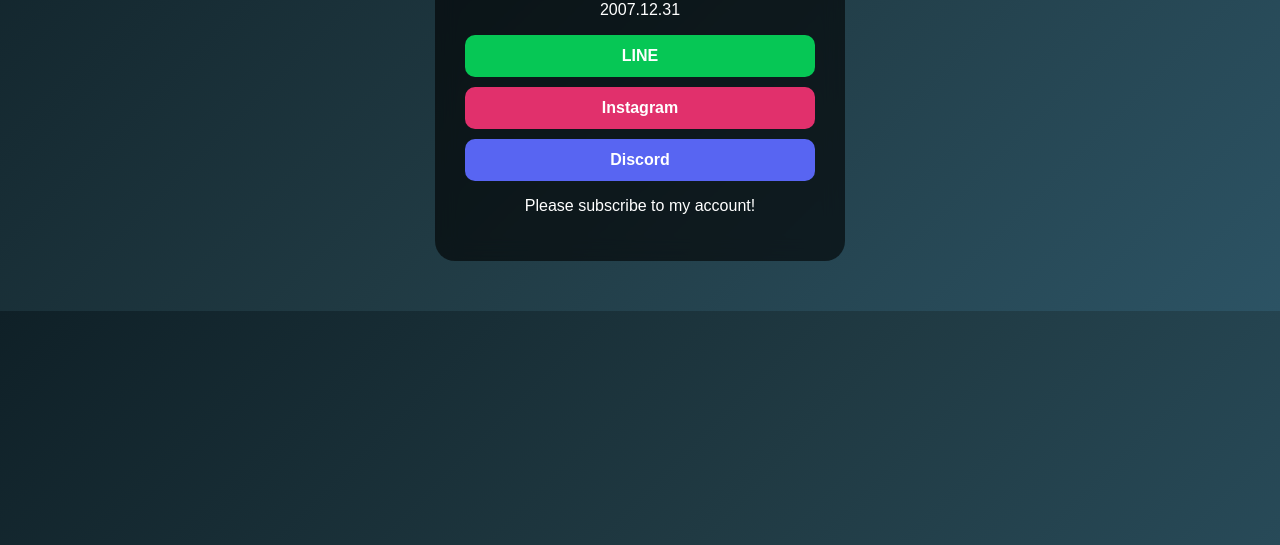
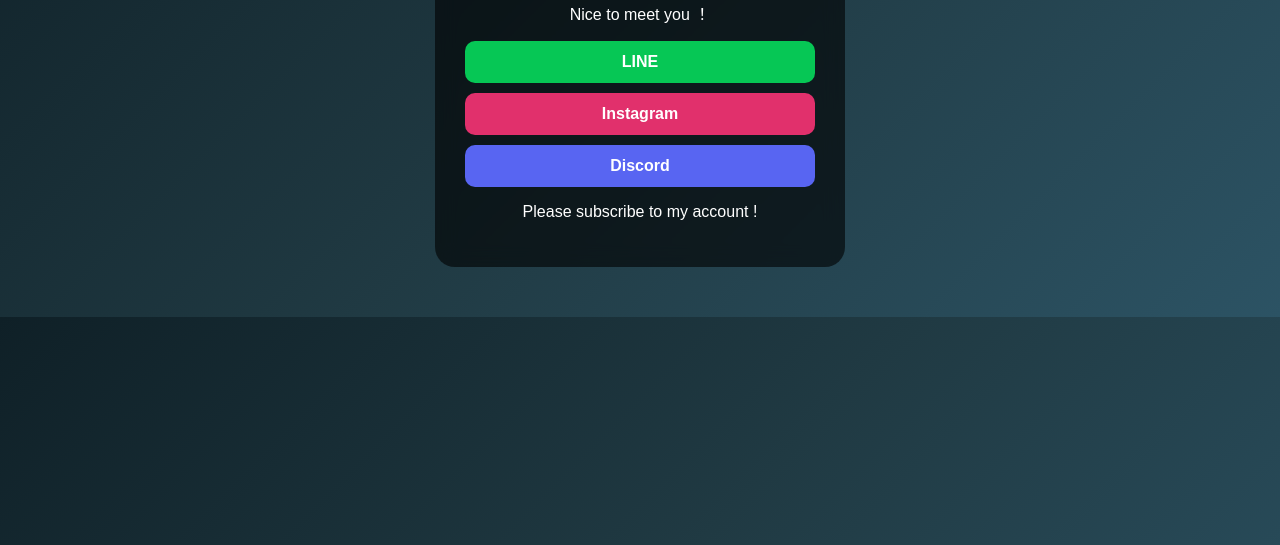
Before and after one commit to Takassyi/takassyi.github.io, a plain HTML site: page index.html in a window 1280 px wide. Shown: the part 255-800 px from the top of the page. Drawn offline with Linux system fonts and the light colour scheme.

Commit message:
Update1.4_index.html

```diff
--- a/index.html
+++ b/index.html
@@ -70,7 +70,7 @@
 
   <h1>Takassyi</h1>
 
-  <p>2007.12.31</p>
+  <p>Nice to meet you ！</p>
 
 
   <!-- SNS -->
@@ -78,7 +78,7 @@
   <a class="btn insta" href="https://www.instagram.com/instakashi1231?stkn=a2diaHpjcXppNXh4&amp;utm_source=qr">Instagram</a>
   <a class="btn discord" href="https://discord.com/users/1106179977185075251">Discord</a>
 
-  <p>Please subscribe to my account!</p>
+  <p>Please subscribe to my account !</p>
 
 </div>
 
```
